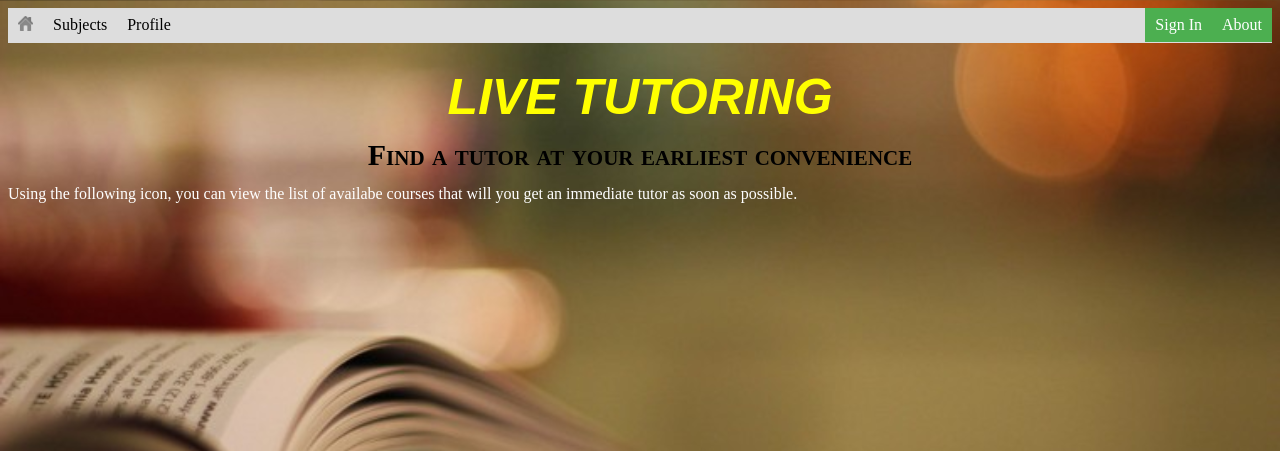
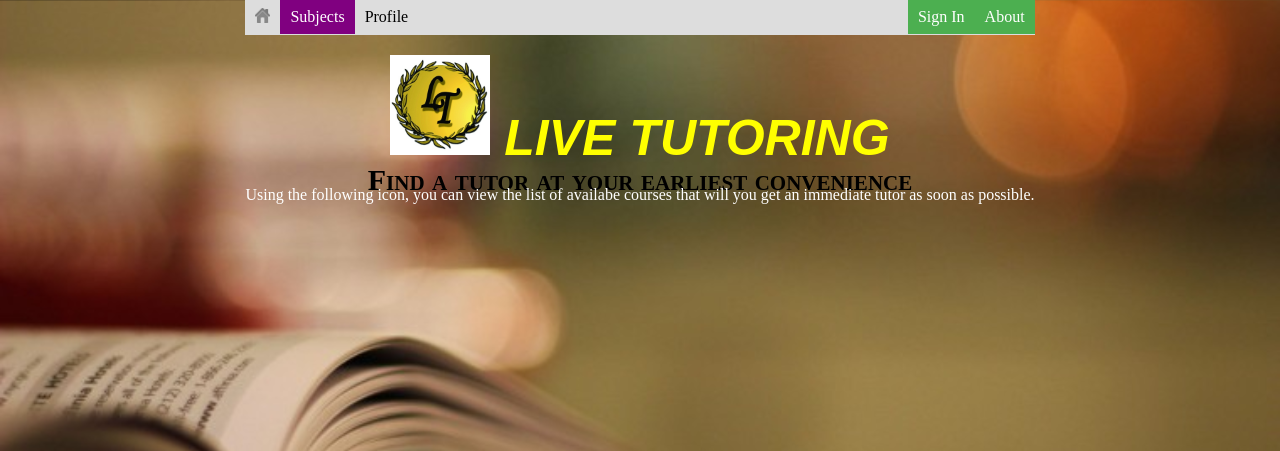
Before and after one commit to yapa5475/software_project, a PHP site: page /subjects.html in a window 1280 px wide. Shown: the top 451 px of the page. Run offline with PHP 8.4, Linux system fonts and the light colour scheme.

Commit message:
formatting navigation bar

```diff
--- a/software/about.html
+++ b/software/about.html
@@ -5,14 +5,14 @@
 		<li><a href="homepage.html"><img border="0"	src="home.png" width="15" height="15"></a></li>
 		<li><a href="subjects.html">Subjects</a></li>
 		<li><a href="profile.html">Profile</a></li>
-		<li style="float:right"><a class="active" href="about.html">About</a></li>
+		<li style="float:right"><a class="active2" href="about.html">About</a></li>
 		<li style="float:right"><a class="active" href="signin.html">Sign In</a></li>
 	</ul>
 	<head>
 		<title>About Live Tutoring</title>
 		<link rel="Stylesheet" type="text/css" href="about.css"/>
 	</head>
-	<h1>LIVE TUTORING</h1>
+	<h1><img src="logoLT.jpg" alt="logo" style="width:100px;height:100px;">  LIVE TUTORING</h1>
 	<h2>About Live Tutoring</h2>
 	<h3> Live tutoring gives you the opportunity to immediately connect with tutors
 	near you to recieve quick help on homework and studying. Simply choose your courses
--- a/software/profile.html
+++ b/software/profile.html
@@ -7,12 +7,12 @@
 	<ul>
 		<li><a href ="homepage.html"><img border="0" src="home.png" width="15" height="15"></a></li>
 		<li><a href="subjects.html">Subjects</a></li>
-		<li><a href="profile.html">Profile</a></li>
+		<li><a href="profile.html"><a class="active2">Profile</a></li>
 		<li style="float:right"><a class="active" href="about.html">About</a></li>
 		<li style="float:right"><a class="active" href="signin.html">Sign In</a></li>
 	</ul>
 
 <body>
-	<h1>LIVE TUTORING</h1>
+	<h1><img src="logoLT.jpg" alt="logo" style="width:100px;height:100px;">  LIVE TUTORING</h1>
 </body>
 </html>
--- a/software/signin.html
+++ b/software/signin.html
@@ -9,12 +9,12 @@
 		<li><a href="subjects.html">Subjects</a></li>
 		<li><a href="profile.html">Profile</a></li>
 		<li style="float:right"><a class="active" href="about.html">About</a></li>
-		<li style="float:right"><a class="active" href="signin.html">Sign In</a></li>
+		<li style="float:right"><a class="active2" href="signin.html">Sign In</a></li>
 
 	</ul>
 
 <body>
-	<h1>LIVE TUTORING</h1>
+	<h1><img src="logoLT.jpg" alt="logo" style="width:100px;height:100px;">  LIVE TUTORING</h1>
 
 	<body>
 		<form>
--- a/software/subjects.css
+++ b/software/subjects.css
@@ -1,7 +1,23 @@
+*{
+	margin: 0px;
+	padding: 0px;
+}
+
 body{
+	width: 100%;
+	display:-webkit-box;
+	-webkit-box-pack: center;
 	background-image: url("updatedbackground.jpg");
 	background-color: #cccccc;
 	background-size: cover;
+}
+
+#entire{
+	max-width: 10000px;
+	margin: 20 px 0px;
+	display:-webkit-box;
+	-webkit-box-orient: vertical;
+	-webkit-box-flexx: 1;
 }
 
 h1 {
@@ -64,3 +80,8 @@ li a:hover {
 	background-color: #4CAF50;
 	color: white;
 }
+
+.active2 {
+	background-color: purple;
+	color: white;
+}
--- a/software/subjects.html
+++ b/software/subjects.html
@@ -1,23 +1,30 @@
 <!DOCTYPE html>
 <html>
 	<head>
+		<meta charset= "utf-8"/>
+		<title>Subjects - Live Tutoring</title>
 		<link rel="Stylesheet" type="text/css" href="subjects.css">
 	</head>
 
+<body>
+	<div id= "entire">
+		<nav>
 			<ul>
 				<li><a href = "homepage.html"><img border="0" src="home.png" width="15" height="15"></a></li>
-		<li><a href="subjects.html">Subjects</a></li>
+				<li><a class="active2" href="subjects.html">Subjects</a></li>
 				<li><a href="profile.html">Profile</a></li>
 				<li style="float:right"><a class="active" href="about.html">About</a></li>
 				<li style="float:right"><a class="active" href="signin.html">Sign In</a></li>
 			</ul>
+		</nav>
 
-<body>
-	<h1>LIVE TUTORING</h1>
+	<h1><img src="logoLT.jpg" alt="logo" style="width:100px;height:100px;">  LIVE TUTORING</h1>
 	<h2>Find a tutor at your earliest convenience</h2>
 	<a>Using the following icon, you can view the list of availabe courses
 	that will you get an immediate tutor as soon as possible.</a>
 
+	</div>
+
 </body>
 
 </html>
```
Also changed, not shown: software/about.css (+11 -1 lines), software/homepage.css (+16 -0 lines), software/homepage.html (+7 -5 lines), software/profile.css (+10 -1 lines), software/signin.css (+10 -0 lines). Lines whose indentation alone changed are shown as unchanged.
